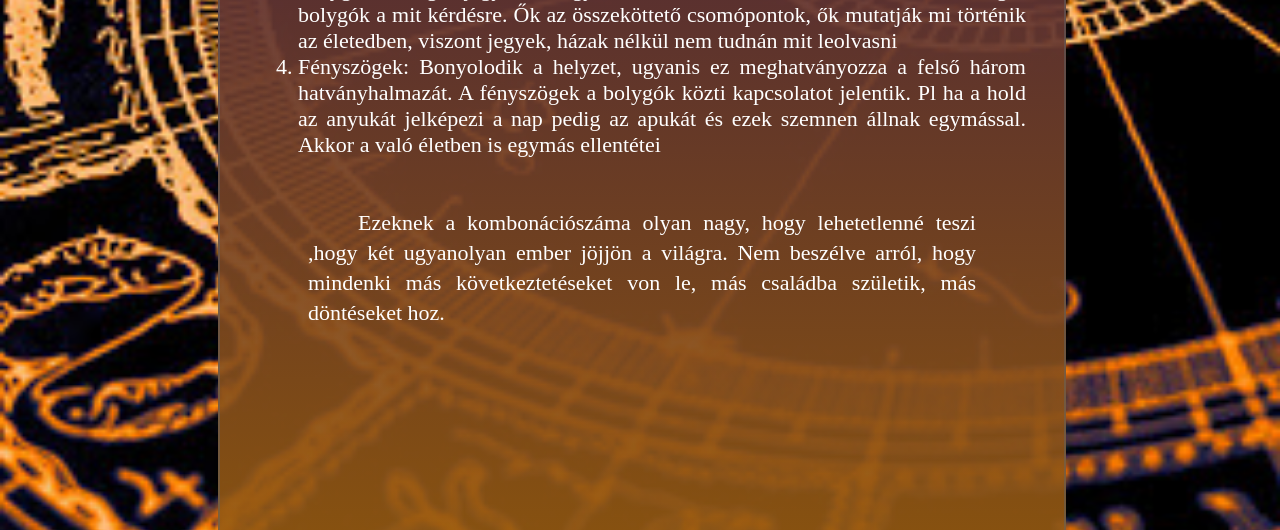
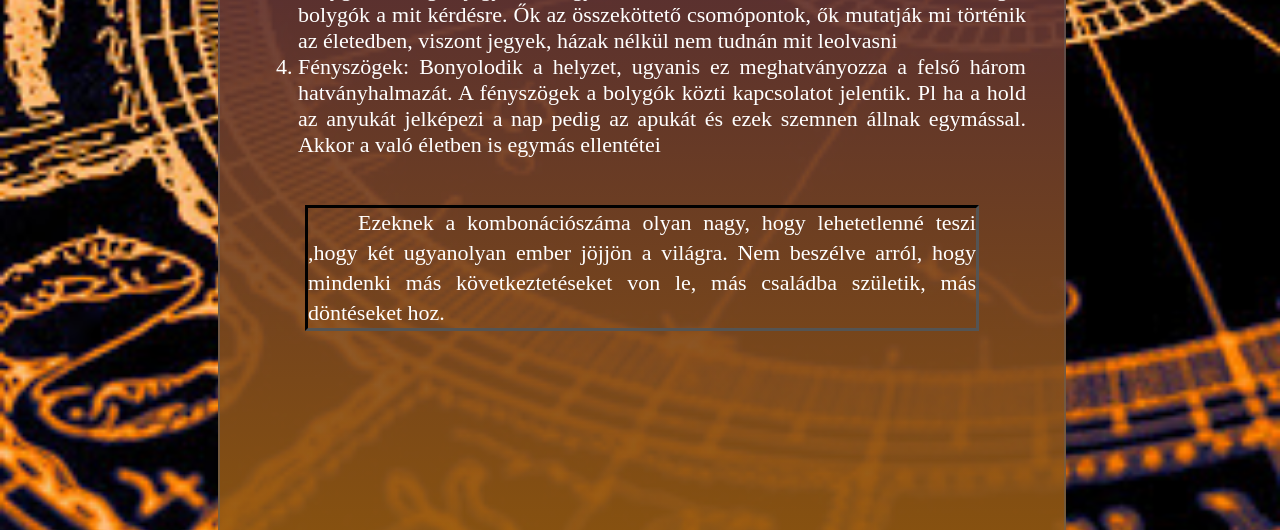
Before and after one commit to LeventeWolf/AstrologyWebsite, a PHP site: page /html/horoscope.html in a window 1280 px wide. Shown: the part 809-1339 px from the top of the page. Run offline with PHP 8.4, Linux system fonts and the light colour scheme.

Commit message:
outline has added

```diff
--- a/css/horoscope.css
+++ b/css/horoscope.css
@@ -29,3 +29,8 @@ body{
     margin: 50px;
     line-height: 30px;
 }
+
+#outline{
+    outline-style: inset ;
+    outline-color: black ;
+}
--- a/html/horoscope.html
+++ b/html/horoscope.html
@@ -136,7 +136,7 @@
 
             </ol>
 
-            <p>
+            <p id="outline">
                 Ezeknek a kombonációszáma olyan nagy, hogy lehetetlenné teszi ,hogy két ugyanolyan ember jöjjön a világra.
                 Nem beszélve arról, hogy mindenki más következtetéseket von le, más családba születik, más döntéseket hoz.
 
```
